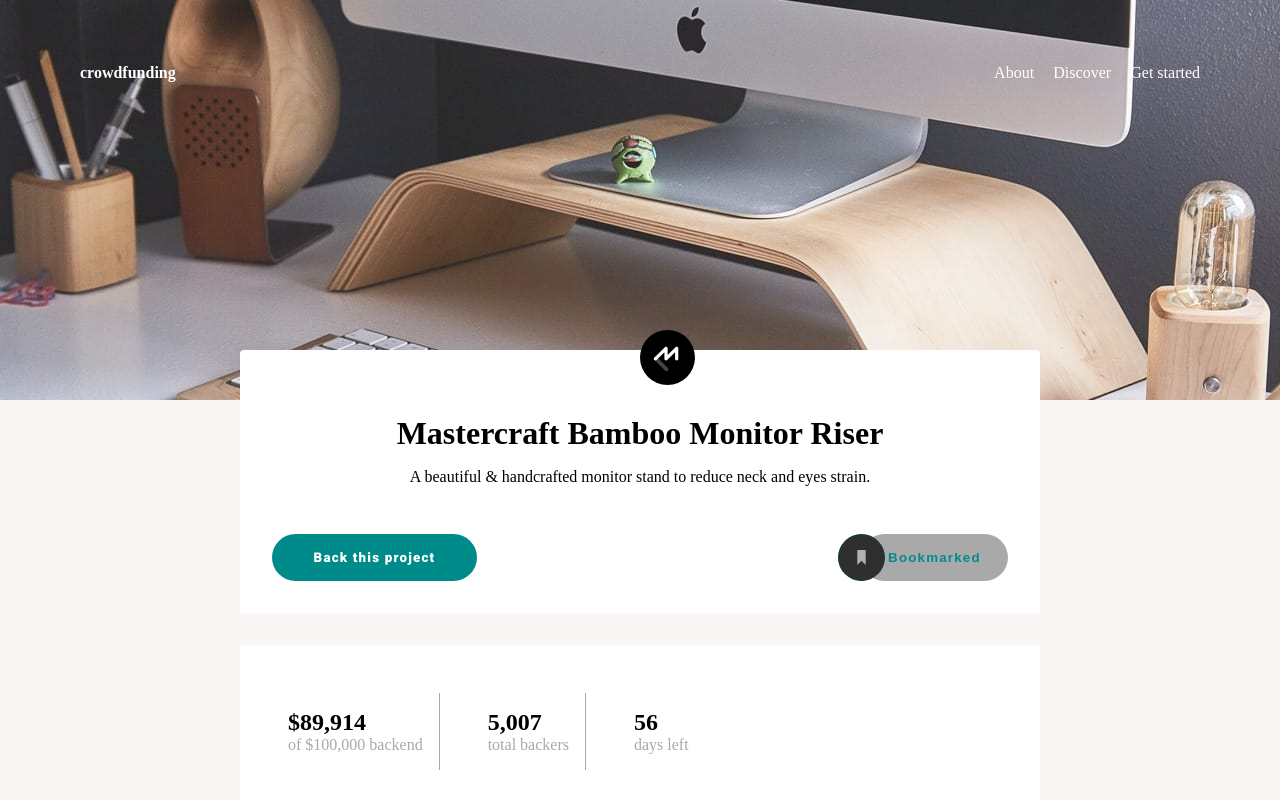
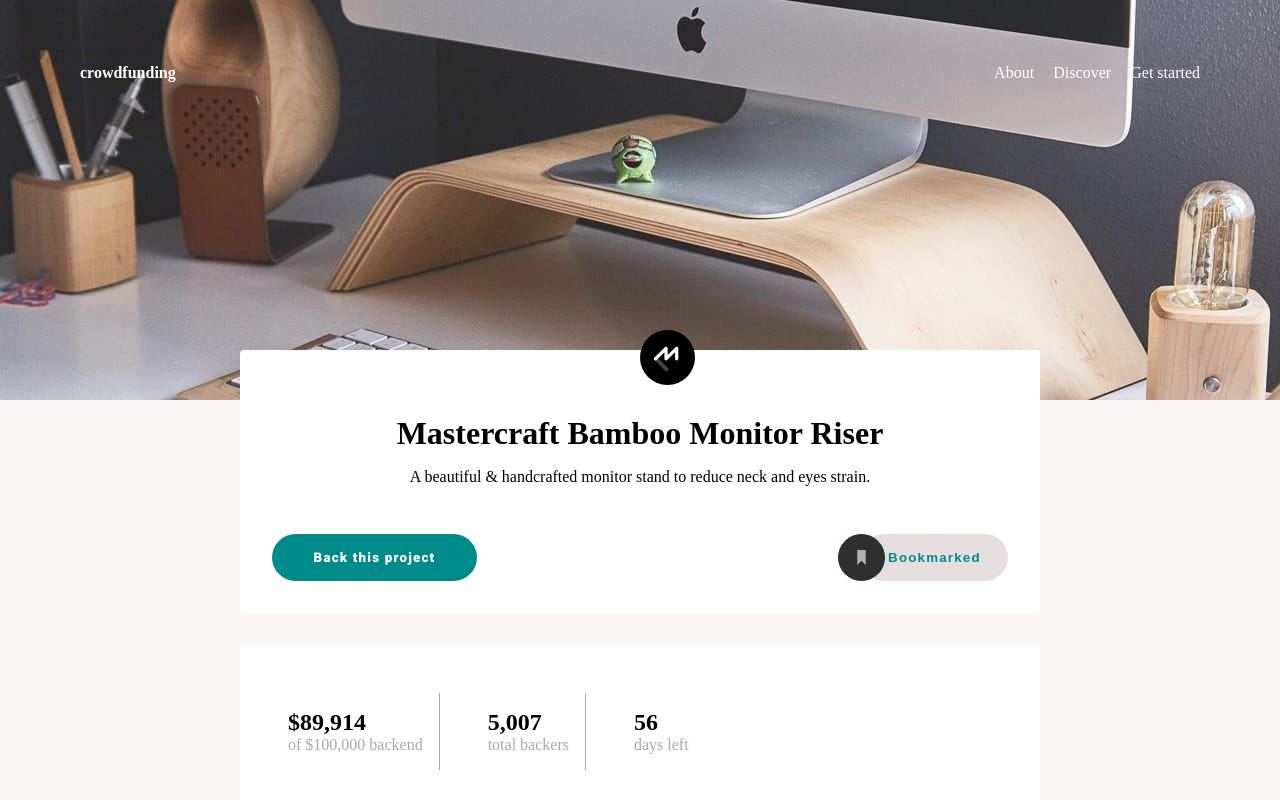
Before and after one commit to hormakery/test, a React (Create React App) app: page / in a window 1280 px wide. Shown: the top 800 px of the page. Built offline with nearby package versions, Linux system fonts and the light colour scheme.

Commit message:
fund-test

```diff
--- a/src/App.css
+++ b/src/App.css
@@ -131,7 +131,7 @@ body {
   letter-spacing: 1.2px;
   margin-left: 2.2rem;
   border-radius: 2rem;
-  background-color: #a9a9a9;
+  background-color: #e6dede;
   outline: none;
   text-align: center;
 }
```
